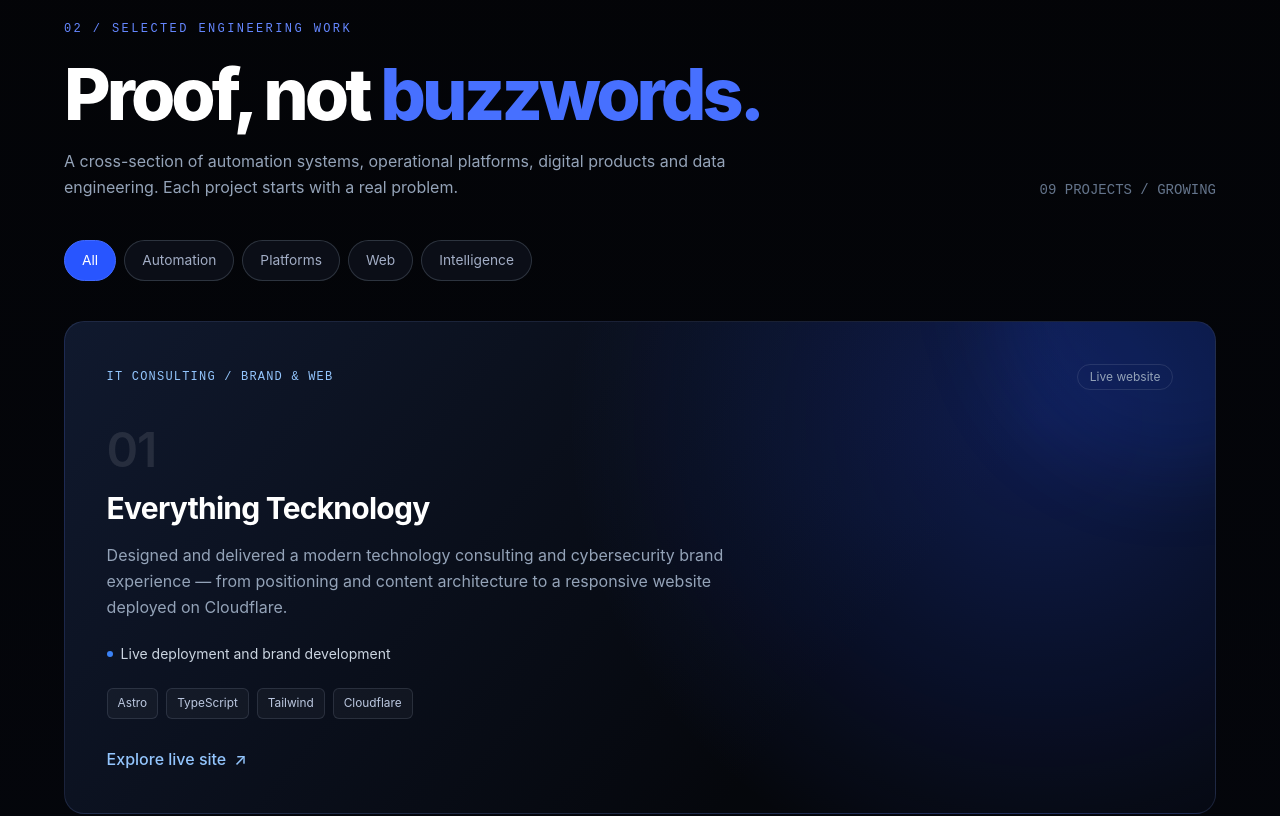
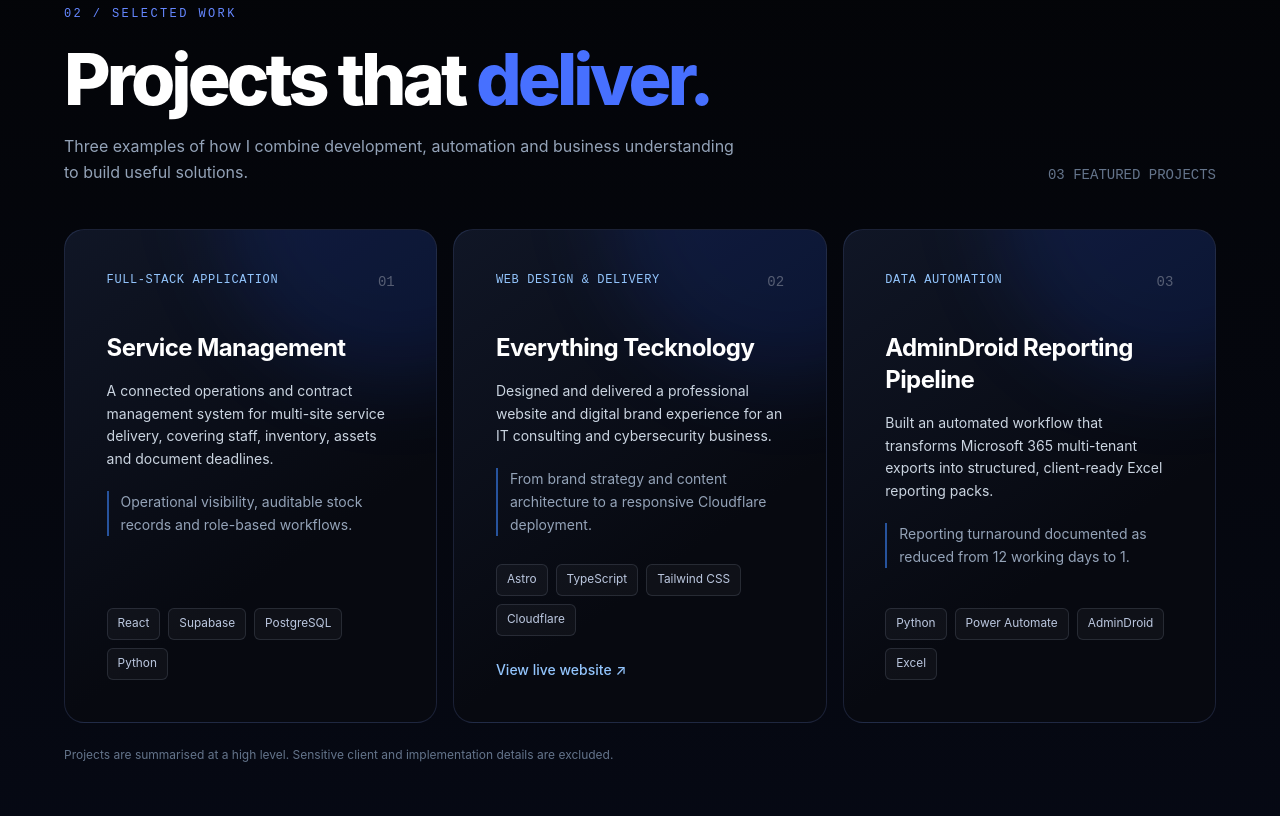
Before and after one commit to luyandandlanya/personal-assistant, a Next.js app: page / in a window 1280 px wide. Shown: the part 2720-3536 px from the top of the page. Built offline with nearby package versions, Linux system fonts and the light colour scheme.

Commit message:
Focus portfolio showcase on three concise flagship projects

```diff
--- a/src/components/Projects.tsx
+++ b/src/components/Projects.tsx
@@ -1,51 +1,30 @@
-'use client'
-
-import { useState } from 'react'
-
-type Category = 'Automation' | 'Platforms' | 'Web' | 'Intelligence'
-type Project = {
-  title: string; eyebrow: string; category: Category; status: string; number: string;
-  description: string; stack: string[]; proof: string; url?: string
-}
-
-const projects: Project[] = [
-  {number:'01',title:'Everything Tecknology',eyebrow:'IT CONSULTING / BRAND & WEB',category:'Web',status:'Live website',description:'Designed and delivered a modern technology consulting and cybersecurity brand experience — from positioning and content architecture to a responsive website deployed on Cloudflare.',stack:['Astro','TypeScript','Tailwind','Cloudflare'],proof:'Live deployment and brand development',url:'https://everything-tecknology.luyandandlanya.workers.dev'},
-  {number:'02',title:'Endpoint Experience Intelligence',eyebrow:'EUX / ENDPOINT TELEMETRY',category:'Intelligence',status:'V1 in development',description:'A device-experience assessment system built around endpoint telemetry, weighted scoring, data quality, and automated collection. Current work focuses on credible readings and explainable evaluations.',stack:['PowerShell','N-central','Rewst','SQL'],proof:'Five-pillar scoring and collection framework'},
-  {number:'03',title:'NetPath V2',eyebrow:'NETWORK / OBSERVABILITY',category:'Automation',status:'Documented project',description:'Designed a self-hosted network-path monitoring approach with persistent collectors, live operational visibility and alerting for TCP availability, latency, loss and route changes.',stack:['PowerShell','Windows Services','Chart.js','SMTP'],proof:'Network operations architecture and deployment guide'},
-  {number:'04',title:'Team Glory',eyebrow:'OPERATIONS / PRODUCTIVITY',category:'Platforms',status:'Implementation in progress',description:'An internal sprint-operations portal for automation and analytics teams, combining work planning, KPI visibility, database-backed records and repeatable delivery processes.',stack:['Supabase','SQL','Web Apps','Automation'],proof:'Sprint operations portal and system design'},
-  {number:'05',title:'Service Provider Management',eyebrow:'BUSINESS OPERATIONS / FULL STACK',category:'Platforms',status:'Project case study',description:'A connected operations and contract-management platform covering staff, inventory movements, document expiry and role-based access for multi-site service delivery.',stack:['React','Supabase','PostgreSQL','Python'],proof:'Two connected applications and operational workflows'},
-  {number:'06',title:'AdminDroid Reporting Pipeline',eyebrow:'DATA / REPORT AUTOMATION',category:'Automation',status:'Project case study',description:'Automated the transformation of multi-tenant Microsoft 365 exports into consistent per-customer reporting packs, replacing repetitive manual compilation.',stack:['Python','Power Automate','Excel','M365'],proof:'Documented 12-day to 1-day reporting improvement'},
-  {number:'07',title:'Windows Device Provisioning',eyebrow:'ENDPOINT / WORKFLOW AUTOMATION',category:'Automation',status:'Project case study',description:'Automated repeatable Windows workstation setup through provisioning packages, scripting and remote management to reduce manual effort and support concurrent deployments.',stack:['PowerShell','PPKG','N-central','Windows'],proof:'Standardised onboarding workflow'},
-  {number:'08',title:'Doorman Operations Demo',eyebrow:'PRODUCT / PROTOTYPING',category:'Web',status:'Prototype',description:'A clickable multi-store operations prototype created to align stakeholder feedback before full implementation, with Cloudflare-powered preview delivery.',stack:['React','Vite','Tailwind','Cloudflare Pages'],proof:'Interactive demonstration and iteration'},
-  {number:'09',title:'Healthcare Web System',eyebrow:'ACADEMIC / FULL STACK',category:'Platforms',status:'Completed academic project',description:'A team-built healthcare management system covering appointments, patient information, payment workflows and operational reporting.',stack:['C#','ASP.NET','MySQL','Power BI'],proof:'University capstone project'}
+type Project = {number:string;category:string;title:string;summary:string;outcome:string;stack:string[];url?:string}
+const projects:Project[]=[
+ {number:'01',category:'FULL-STACK APPLICATION',title:'Service Management',summary:'A connected operations and contract management system for multi-site service delivery, covering staff, inventory, assets and document deadlines.',outcome:'Operational visibility, auditable stock records and role-based workflows.',stack:['React','Supabase','PostgreSQL','Python']},
+ {number:'02',category:'WEB DESIGN & DELIVERY',title:'Everything Tecknology',summary:'Designed and delivered a professional website and digital brand experience for an IT consulting and cybersecurity business.',outcome:'From brand strategy and content architecture to a responsive Cloudflare deployment.',stack:['Astro','TypeScript','Tailwind CSS','Cloudflare'],url:'https://everything-tecknology.luyandandlanya.workers.dev'},
+ {number:'03',category:'DATA AUTOMATION',title:'AdminDroid Reporting Pipeline',summary:'Built an automated workflow that transforms Microsoft 365 multi-tenant exports into structured, client-ready Excel reporting packs.',outcome:'Reporting turnaround documented as reduced from 12 working days to 1.',stack:['Python','Power Automate','AdminDroid','Excel']}
 ]
-
-const filters = ['All','Automation','Platforms','Web','Intelligence'] as const
-export default function Projects() {
-  const [filter,setFilter]=useState<(typeof filters)[number]>('All')
-  const visible=filter==='All'?projects:projects.filter(p=>p.category===filter)
-  return <section id="projects" className="portfolio-section relative px-6 py-28">
+export default function Projects(){
+ return <section id="projects" className="portfolio-section relative px-6 py-24 border-t border-white/10">
   <div className="max-w-6xl mx-auto">
-      <div className="flex flex-col md:flex-row md:items-end md:justify-between gap-7 mb-10">
-        <div><p className="section-kicker">02 / SELECTED ENGINEERING WORK</p><h2 className="section-title">Proof, not <span className="text-royal">buzzwords.</span></h2><p className="text-slate-400 max-w-2xl mt-4 leading-relaxed">A cross-section of automation systems, operational platforms, digital products and data engineering. Each project starts with a real problem.</p></div>
-        <div className="text-sm font-mono text-slate-500">{String(projects.length).padStart(2,'0')} PROJECTS / GROWING</div>
+   <p className="section-kicker">02 / SELECTED WORK</p>
+   <div className="flex flex-col md:flex-row md:items-end md:justify-between gap-5 mb-11">
+    <div><h2 className="section-title">Projects that <span className="text-royal">deliver.</span></h2><p className="text-slate-400 max-w-2xl mt-4 leading-relaxed">Three examples of how I combine development, automation and business understanding to build useful solutions.</p></div>
+    <span className="text-sm text-slate-500 font-mono">03 FEATURED PROJECTS</span>
    </div>
-      <div className="flex gap-2 overflow-x-auto pb-5 mb-5" aria-label="Filter projects">
-        {filters.map(item=><button key={item} onClick={()=>setFilter(item)} aria-pressed={filter===item} className={'filter-chip '+(filter===item?'filter-chip-active':'')}>{item}</button>)}
-      </div>
-      <div className="grid md:grid-cols-2 gap-4">
-        {visible.map((p,index)=><article key={p.number} className={'project-panel group '+(index===0&&filter==='All'?'md:col-span-2 featured-panel':'')}>
-          <div className="relative z-10 flex flex-col h-full">
-            <div className="flex flex-wrap justify-between items-center gap-3 mb-9"><span className="text-xs font-mono tracking-widest text-blue-300">{p.eyebrow}</span><span className="text-xs text-slate-400 border border-white/10 rounded-full px-3 py-1">{p.status}</span></div>
-            <div className="mt-auto"><div className="text-5xl font-semibold text-white/10 mb-4 tracking-tight">{p.number}</div><h3 className="text-2xl md:text-3xl font-bold tracking-tight text-white mb-4">{p.title}</h3><p className="text-slate-400 leading-relaxed max-w-2xl mb-6">{p.description}</p>
-              <div className="mb-6 flex items-center gap-2 text-sm text-slate-300"><span className="w-1.5 h-1.5 rounded-full bg-blue-500"/>{p.proof}</div>
-              <div className="flex flex-wrap gap-2">{p.stack.map(s=><span className="stack-chip" key={s}>{s}</span>)}</div>
-              {p.url&&<a className="inline-flex items-center gap-2 mt-7 font-medium text-blue-300 hover:text-white transition-colors" href={p.url} target="_blank" rel="noopener noreferrer">Explore live site <span aria-hidden="true">↗</span></a>}
-            </div>
+   <div className="grid md:grid-cols-3 gap-4">
+    {projects.map(p=><article key={p.number} className="project-panel !min-h-0 group flex flex-col">
+     <div className="relative z-10 flex flex-col flex-1">
+      <div className="flex justify-between items-start gap-2 mb-10"><span className="text-xs text-blue-300 font-mono tracking-wider">{p.category}</span><span className="text-sm text-white/30 font-mono">{p.number}</span></div>
+      <h3 className="text-2xl font-bold tracking-tight text-white mb-4">{p.title}</h3>
+      <p className="text-sm text-slate-300 leading-relaxed mb-5">{p.summary}</p>
+      <p className="text-sm text-slate-400 leading-relaxed border-l-2 border-blue-500/60 pl-3 mb-7">{p.outcome}</p>
+      <div className="flex flex-wrap gap-2 mt-auto">{p.stack.map(s=><span className="stack-chip" key={s}>{s}</span>)}</div>
+      {p.url&&<a href={p.url} target="_blank" rel="noopener noreferrer" className="mt-6 text-blue-300 hover:text-white font-medium text-sm transition-colors">View live website ↗</a>}
      </div>
     </article>)}
    </div>
-      <p className="mt-7 text-sm text-slate-500">Selected client and internal systems are described at a high level to protect confidential implementation details. Project status is shown where work is ongoing.</p>
+   <p className="mt-6 text-xs text-slate-500">Projects are summarised at a high level. Sensitive client and implementation details are excluded.</p>
   </div>
  </section>
 }
```
Lines whose indentation alone changed are shown as unchanged.
